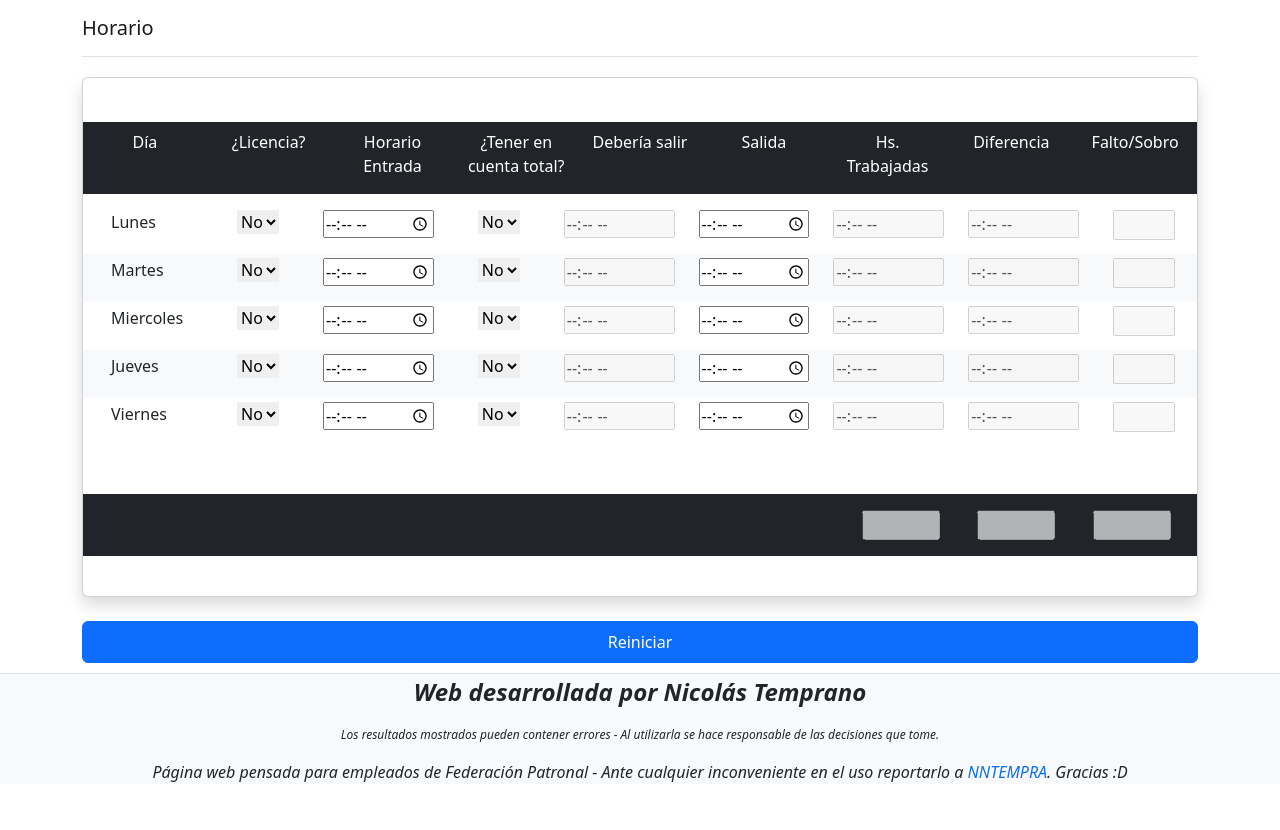
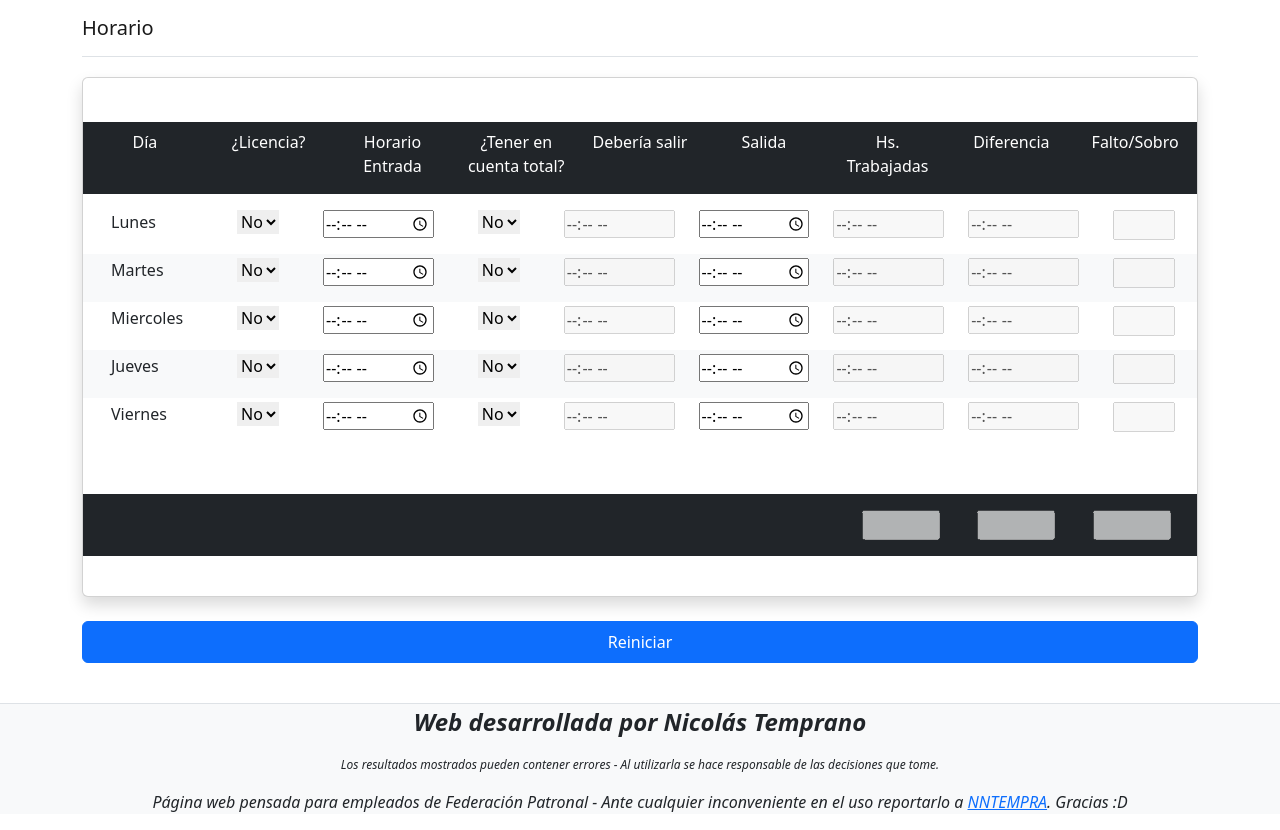
Before and after one commit to mecencio/horario-trabajo, a plain HTML site: page index.html in a window 1280 px wide. Before the commit the page ends 800 px from the top, so only its background shows below. Drawn offline with nearby package versions, Linux system fonts and the light colour scheme.

Commit message:
agregue mail to // saque fixed-bottom del footer

```diff
--- a/index.html
+++ b/index.html
@@ -227,11 +227,11 @@
         </section>
     </main>
     <div class="pt-3 pt-sm-2 pt-md-2 pt-lg-2 pt-xl-2 pb-3 pb-sm-2 pb-md-2 pb-lg-2 pb-xl-3 pl-0"></div>
-    <footer class="fixed-bottom">
+    <footer class="">
         <section class="border-top bg-light my-3">
             <p class="fw-semibold fst-italic text-center fs-4">Web desarrollada por Nicolás Temprano</p>
             <p class="fst-italic text-center" style="font-size: 0.75rem;">Los resultados mostrados pueden contener errores - Al utilizarla se hace responsable de las decisiones que tome.</p>
-            <p class="fst-italic text-center">Página web pensada para empleados de Federación Patronal - Ante cualquier inconveniente en el uso reportarlo a <span class="text-uppercase text-primary">nntempra</span>. Gracias :D</p>
+            <p class="fst-italic text-center">Página web pensada para empleados de Federación Patronal - Ante cualquier inconveniente en el uso reportarlo a  <span class="text-uppercase text-primary"><a href="mailto:nntempra@fedpat.com.ar">nntempra</a></span>. Gracias :D</p>
         </section>
     </footer>
     <!-- Bootstrap JS -->
```
